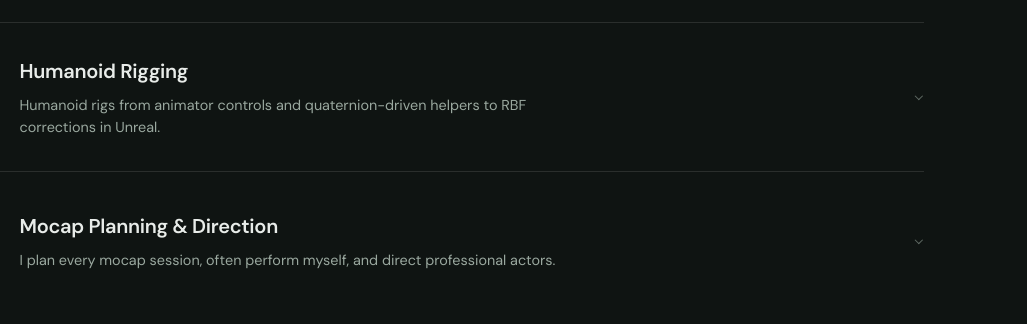
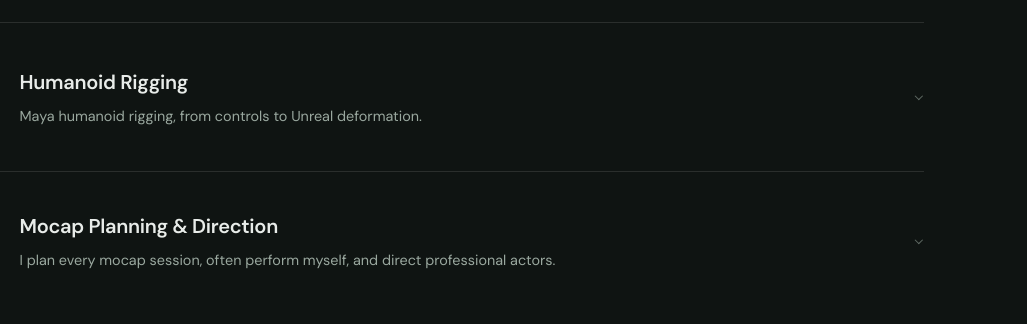
Before and after one commit to ArturKosma/cv, a website: page samples.html in a window 1280 px wide. Shown: the part 2006-2330 px from the top of the page, 253-1280 px from the left. Drawn offline with Linux system fonts and the light colour scheme.

Commit message:
Shorten humanoid rigging sample subtitle

```diff
--- a/samples.html
+++ b/samples.html
@@ -1413,7 +1413,7 @@ reference.rotation = tilt * MAIN.rotation</code></pre>
               </div>
               <div class="project-copy">
                 <span class="project-name" role="heading" aria-level="2">Humanoid Rigging</span>
-                <span class="project-blurb">Humanoid rigs from animator controls and quaternion-driven helpers to RBF corrections in Unreal.</span>
+                <span class="project-blurb">Maya humanoid rigging, from controls to Unreal deformation.</span>
               </div>
             </summary>
             <div class="project-body">
```
